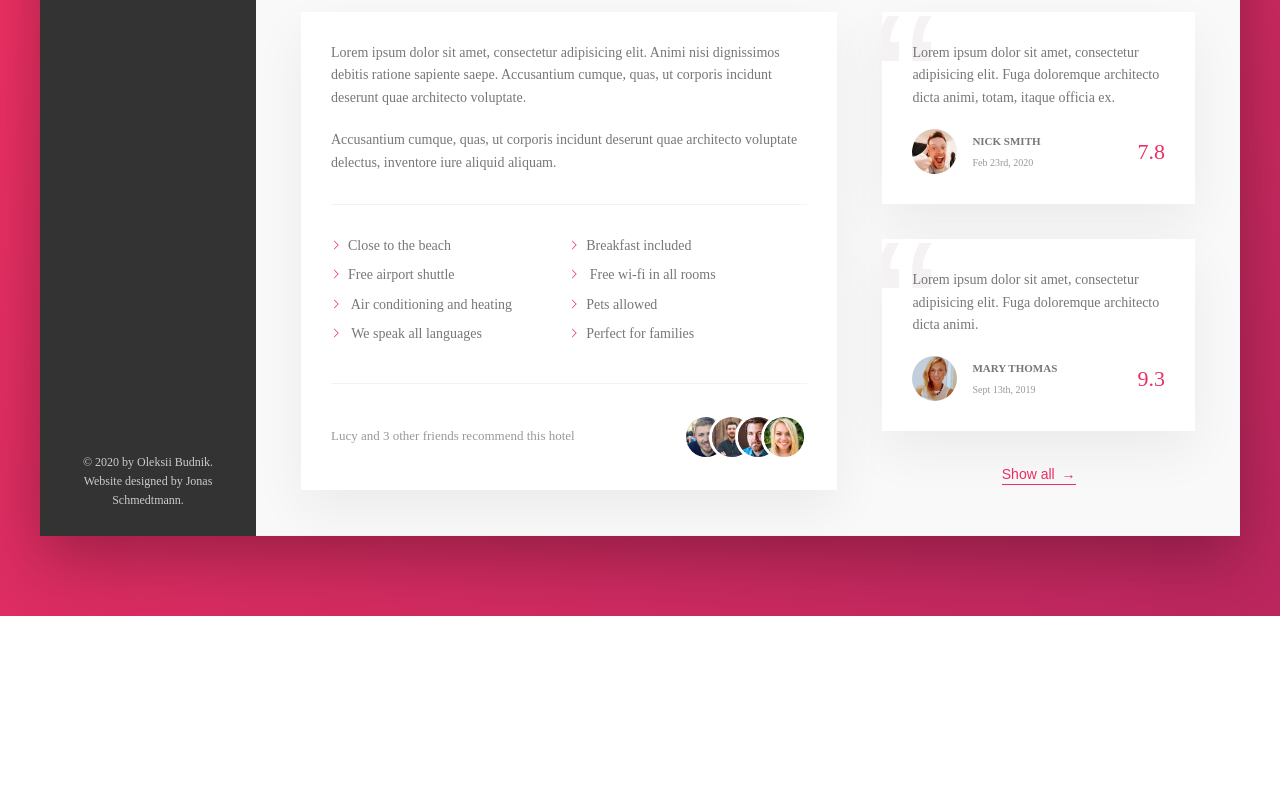
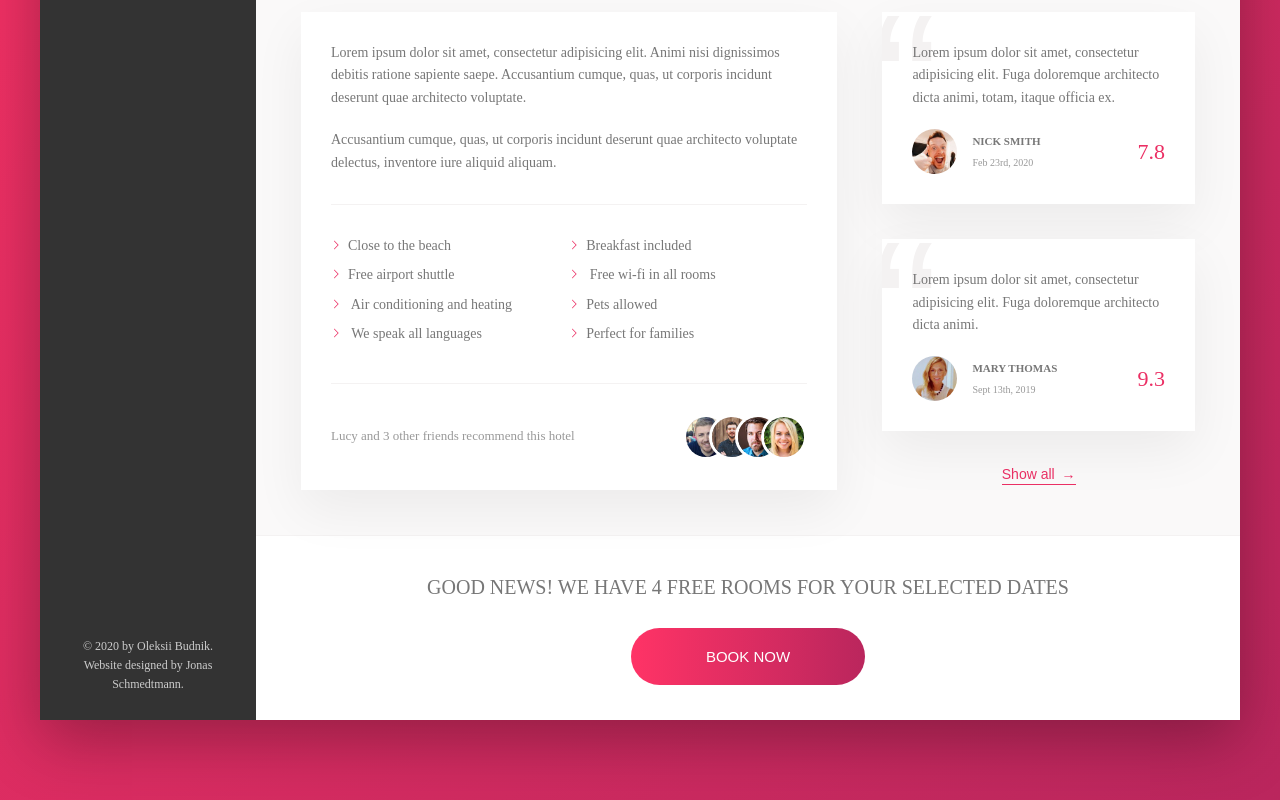
Before and after one commit to BudnikOleksii/Trillo, a website: page src/index.html in a window 1280 px wide. Shown: the part 639-1439 px from the top of the page. Before the commit the page ends 1255 px from the top, so only its background shows below. Drawn offline with Linux system fonts and the light colour scheme.

Commit message:
cta button was added

```diff
--- a/src/index.html
+++ b/src/index.html
@@ -238,6 +238,7 @@
                                 </div>
                             </div>
                         </div>
+
                         <div class="user-reviews">
                             <figure class="review">
                                 <blockquote class="review__text">
@@ -291,6 +292,19 @@
                             </button>
                         </div>
                     </div>
+
+                    <div class="cta">
+                        <h2 class="cta__book-now">
+                            Good news! We have 4 free rooms for your selected
+                            dates
+                        </h2>
+                        <button class="btn">
+                            <span class="btn__visible">Book now</span>
+                            <span class="btn__invisible"
+                                >Only 4 rooms left</span
+                            >
+                        </button>
+                    </div>
                 </main>
             </div>
         </div>
--- /dev/null
+++ b/src/sass/components/_cta.scss
@@ -0,0 +1,11 @@
+.cta {
+    padding: 3.5rem 0;
+    text-align: center;
+
+    &__book-now {
+        font-size: 2rem;
+        font-weight: 300;
+        text-transform: uppercase;
+        margin-bottom: 2.5rem;
+    }
+}
--- a/src/sass/components/_reviews.scss
+++ b/src/sass/components/_reviews.scss
@@ -6,17 +6,17 @@
 }
 
 .review {
+    position: relative;
     background-color: var(--color-white);
     box-shadow: var(--shadow-light);
     padding: 3rem;
     margin-bottom: 3.5rem;
-    position: relative;
     overflow: hidden;
 
     &__text {
+        position: relative;
         margin-bottom: 2rem;
         z-index: 10;
-        position: relative;
     }
 
     &__user {
--- a/src/sass/main.scss
+++ b/src/sass/main.scss
@@ -9,3 +9,4 @@
 @import "./components/hotel-view";
 @import "./components/details";
 @import "./components/reviews";
+@import "./components/cta";
```
Also changed, not shown: src/css/main.min.css.
